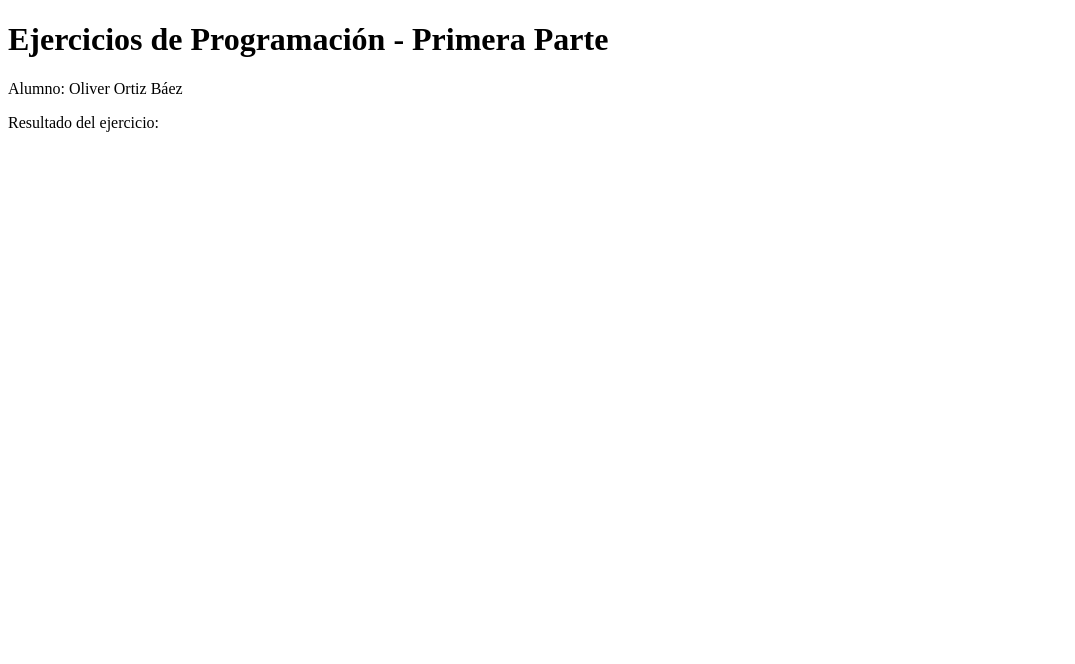
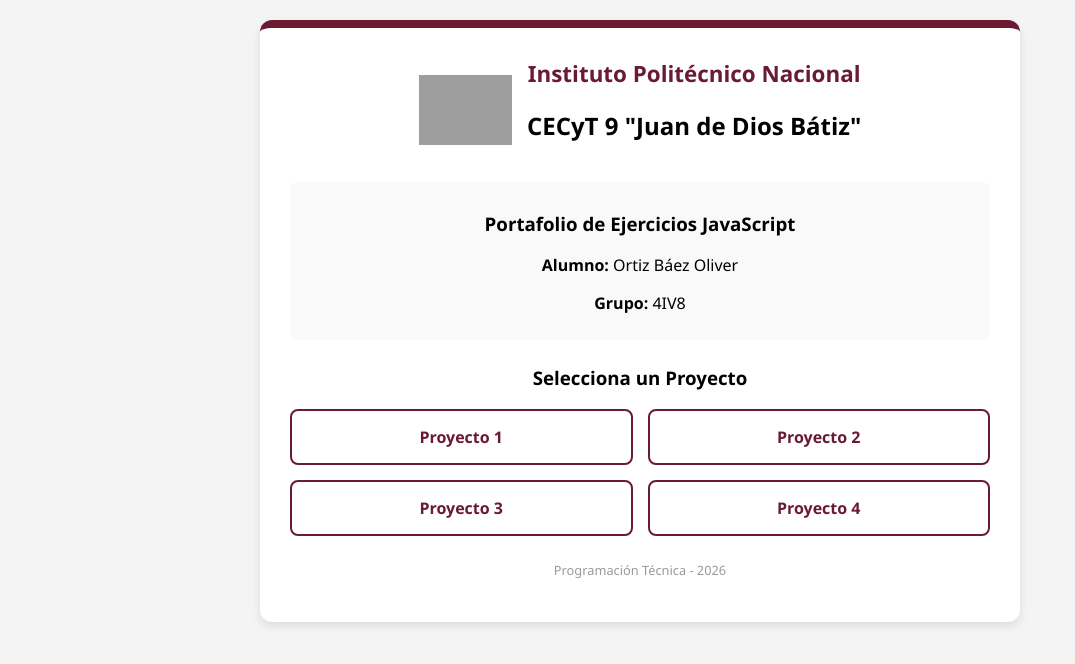
Before and after one commit to OliverOrtizBaez/4IV8_Ortiz_B-ez_Oliver, a plain HTML site: page index.html in a window 1280 px wide. Shown: the whole page, without its empty margins (0-1075 px from the left). Drawn offline with Linux system fonts and the light colour scheme; grey boxes are pictures that could not be loaded.

Commit message:
agrege formato y referencias a mi pagina principal

```diff
--- /dev/null
+++ b/01PrimeraPractica/css/style.css
@@ -0,0 +1,29 @@
+*{
+    padding: 0;
+    margin: 0;
+    color: blueviolet;
+    text-align: center;
+}
+html, body{
+    background-color: gray;
+}
+.container-main{
+    border: 7px solid rgb(103, 239, 159);
+    border-radius: 50px;
+    margin: 2 rem;
+    background-color: rgb(227, 111, 229);
+}
+nav, section, footer, aside, article{
+    border: 4px solid rgb(255, 0, 0);
+    margin: 1rem;
+    border-radius: 10px;
+    padding: 1rem;
+}
+article, aside{
+    width: 40%;
+    display: inline-flex;
+    height: 300px;
+}
+nav, footer, section{
+    background-color: aliceblue;
+}
--- a/index.html
+++ b/index.html
@@ -3,23 +3,44 @@
 <head>
     <meta charset="UTF-8">
     <meta name="viewport" content="width=device-width, initial-scale=1.0">
-    <title>Ejercicios JS - 4IV8</title>
-    <link rel="stylesheet" href="style.css">
+    <title>Prácticas JS - Oliver Ortiz</title>
+    <link rel="stylesheet" href="./style.css">
 </head>
 <body>
 
-    <header>
-        <h1>Ejercicios de Programación - Primera Parte</h1>
-        <p>Alumno: Oliver Ortiz Báez</p>
-    </header>
+    <div class="container">
+        <header>
+            <div class="header-content">
+                <img src="https://www.ipn.mx/assets/files/main/img/template/logo-ipn.png" alt="Logo IPN" class="logo">
+                <div class="titles">
+                    <h1>Instituto Politécnico Nacional</h1>
+                    <h2>CECyT 9 "Juan de Dios Bátiz"</h2>
+                </div>
+            </div>
+        </header>
 
-    <main>
-        <div id="contenedor-ejercicios">
-            <p>Resultado del ejercicio:</p>
-            <div id="pantallita"></div>
-        </div>
-    </main>
+        <section class="student-info">
+            <h3>Portafolio de Ejercicios JavaScript</h3>
+            <p><strong>Alumno:</strong> Ortiz Báez Oliver</p>
+            <p><strong>Grupo:</strong> 4IV8</p>
+        </section>
 
-    <script src="script.js"></script>
+        <main>
+            <div class="card">
+                <h3>Selecciona un Proyecto</h3>
+                <nav class="grid-proyectos">
+                    <a href="./01PrimeraPractica/index.html" class="btn-proyecto">Proyecto 1</a>
+                    <a href="./02Formulario/Formulario.html" class="btn-proyecto">Proyecto 2</a>
+                    <a href="./Ejercicios JS primera parte/index.html" class="btn-proyecto">Proyecto 3</a>
+                    <a href="proyecto4/index.html" class="btn-proyecto">Proyecto 4</a>
+                </nav>
+            </div>
+        </main>
+
+        <footer>
+            <p>Programación Técnica - 2026</p>
+        </footer>
+    </div>
+
 </body>
 </html>
--- a/style.css
+++ b/style.css
@@ -0,0 +1,67 @@
+:root {
+    --guinda-ipn: #6A1B32;
+    --blanco: #ffffff;
+    --gris-claro: #f4f4f4;
+}
+
+body {
+    font-family: 'Segoe UI', sans-serif;
+    background-color: var(--gris-claro);
+    margin: 0;
+    padding: 20px;
+}
+
+.container {
+    max-width: 700px;
+    margin: auto;
+    background: var(--blanco);
+    padding: 30px;
+    border-radius: 12px;
+    box-shadow: 0 4px 10px rgba(0,0,0,0.1);
+    border-top: 8px solid var(--guinda-ipn);
+    text-align: center;
+}
+
+.header-content {
+    display: flex;
+    align-items: center;
+    justify-content: center;
+    gap: 15px;
+    margin-bottom: 20px;
+}
+
+.logo { height: 70px; }
+h1 { color: var(--guinda-ipn); font-size: 1.4rem; margin: 0; }
+
+.student-info {
+    background: #f9f9f9;
+    padding: 10px;
+    border-radius: 8px;
+    margin-bottom: 25px;
+}
+
+/* GRID DE BOTONES (ENLACES) */
+.grid-proyectos {
+    display: grid;
+    grid-template-columns: repeat(2, 1fr); /* 2 columnas */
+    gap: 15px;
+}
+
+.btn-proyecto {
+    display: block;
+    padding: 15px;
+    background-color: var(--blanco);
+    color: var(--guinda-ipn);
+    border: 2px solid var(--guinda-ipn);
+    text-decoration: none; /* Quita el subrayado del link */
+    border-radius: 8px;
+    font-weight: bold;
+    transition: 0.3s;
+}
+
+.btn-proyecto:hover {
+    background-color: var(--guinda-ipn);
+    color: var(--blanco);
+}
+
+footer { margin-top: 25px; color: #999; font-size: 0.8rem; }
```
Also changed, not shown: 01PrimeraPractica/Inicio.html (added, +36 -0 lines), 01PrimeraPractica/index.html (added, +16 -0 lines), 1 other file.
